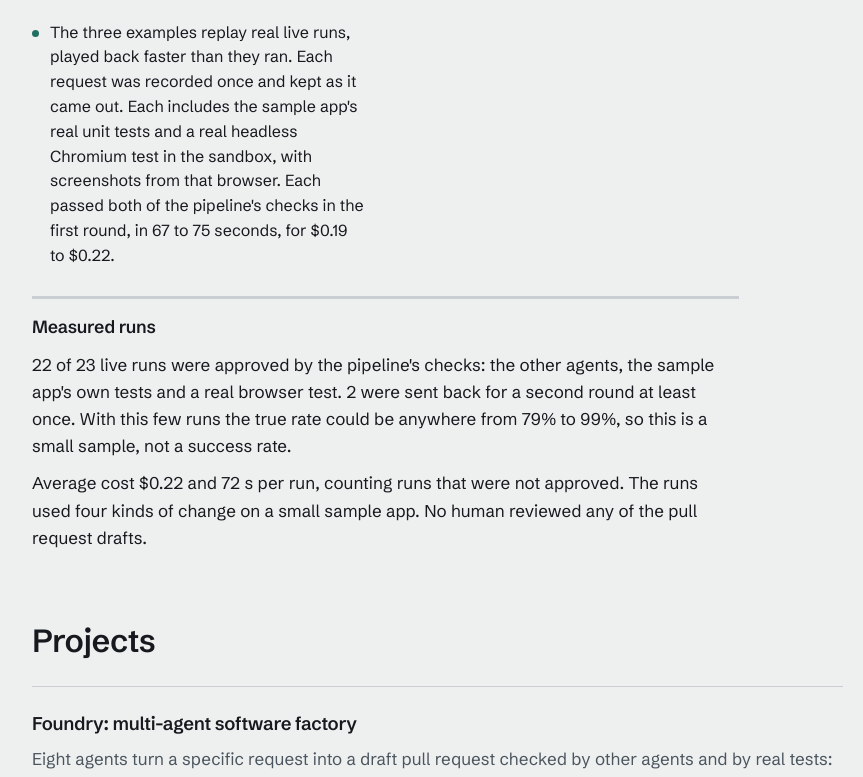
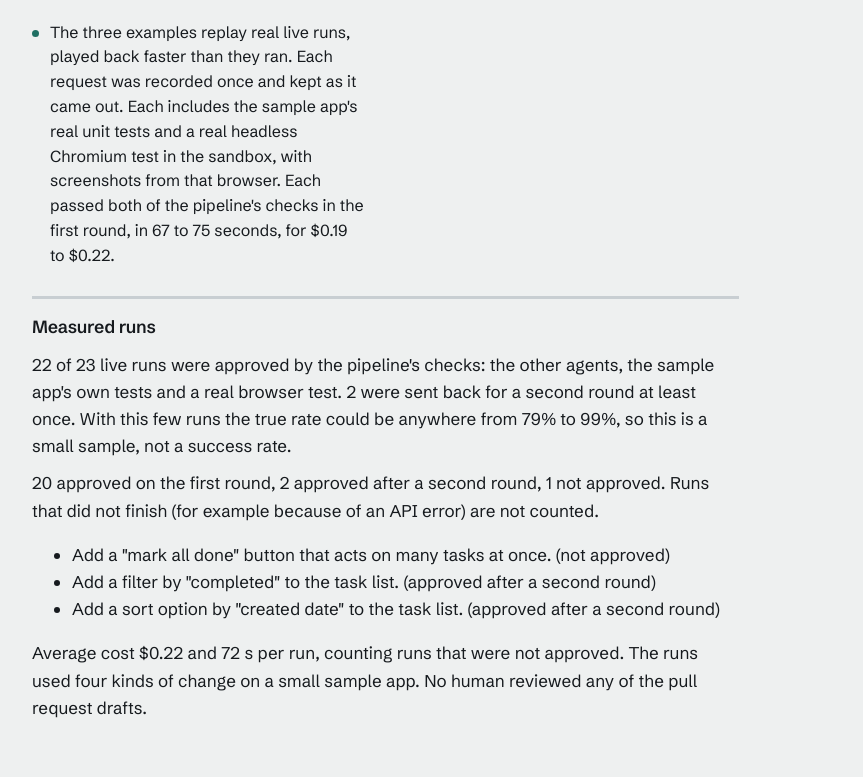
Before and after one commit to alexmarushka3-glitch/foundry-portfolio, a Next.js app: page / in a window 1280 px wide. Shown: the part 3425-4202 px from the top of the page, without its empty margins (64-927 px from the left). Built offline with nearby package versions, Linux system fonts and the light colour scheme; no server answers.

Commit message:
Eval card: show outcome breakdown, list sent-back and not-approved runs, note unfinished runs
Co-Authored-By: Claude Sonnet 5.5 <noreply@anthropic.com>

```diff
--- a/components/EvalCard.tsx
+++ b/components/EvalCard.tsx
@@ -6,6 +6,8 @@ const pct = (n: number) => `${Math.round(n * 100)}%`;
 export default function EvalCard({ runs }: { runs: EvalRun[] }) {
   const s = summarizeRuns(runs);
   if (s.total === 0) return null;
+
+  const notClean = runs.filter((r) => !r.approved || r.rounds > 1);
 
   return (
     <div className="eval-card">
@@ -16,6 +18,19 @@ export default function EvalCard({ runs }: { runs: EvalRun[] }) {
         {pct(s.low ?? 0)} to {pct(s.high ?? 1)}, so this is a small sample, not a success rate.
       </p>
       <p>
+        {s.firstRound} approved on the first round, {s.afterSendBack} approved after a second round, {s.notApproved} not approved. Runs that did
+        not finish (for example because of an API error) are not counted.
+      </p>
+      {notClean.length > 0 && (
+        <ul>
+          {notClean.map((r, i) => (
+            <li key={`${r.request ?? "run"}-${i}`}>
+              {r.request ?? "A request"} ({r.approved ? "approved after a second round" : "not approved"})
+            </li>
+          ))}
+        </ul>
+      )}
+      <p>
         Average cost ${s.avgCostUsd?.toFixed(2)} and {Math.round((s.avgMs ?? 0) / 1000)} s per run, counting runs that were not approved. The
         runs used four kinds of change on a small sample app. No human reviewed any of the pull request drafts.
       </p>
--- a/lib/eval/summarize.ts
+++ b/lib/eval/summarize.ts
@@ -1,10 +1,15 @@
 // Scores a batch of real runs. Pure, browser and server safe.
 
-export type EvalRun = { approved: boolean; rounds: number; costUsd: number; ms: number };
+export type EvalRun = { approved: boolean; rounds: number; costUsd: number; ms: number; request?: string };
 
 export type EvalSummary = {
   total: number;
   approved: number;
+  /** Approved on the first round. */
+  firstRound: number;
+  /** Approved, but only after the Validator sent it back at least once. */
+  afterSendBack: number;
+  notApproved: number;
   /** Runs the Validator sent back at least once. */
   sentBack: number;
   rate: number | null;
@@ -19,9 +24,10 @@ const Z = 1.96;
 
 export function summarizeRuns(runs: EvalRun[]): EvalSummary {
   const total = runs.length;
-  if (total === 0) return { total: 0, approved: 0, sentBack: 0, rate: null, low: null, high: null, avgCostUsd: null, avgMs: null };
+  if (total === 0) return { total: 0, approved: 0, firstRound: 0, afterSendBack: 0, notApproved: 0, sentBack: 0, rate: null, low: null, high: null, avgCostUsd: null, avgMs: null };
 
   const approved = runs.filter((r) => r.approved).length;
+  const firstRound = runs.filter((r) => r.approved && r.rounds <= 1).length;
   const p = approved / total;
   const denom = 1 + (Z * Z) / total;
   const centre = (p + (Z * Z) / (2 * total)) / denom;
@@ -30,6 +36,9 @@ export function summarizeRuns(runs: EvalRun[]): EvalSummary {
   return {
     total,
     approved,
+    firstRound,
+    afterSendBack: approved - firstRound,
+    notApproved: total - approved,
     sentBack: runs.filter((r) => r.rounds > 1).length,
     rate: p,
     low: Math.max(0, centre - margin),
```
Also changed, not shown: 2 other files (tests, documents, lock files or other folders).
